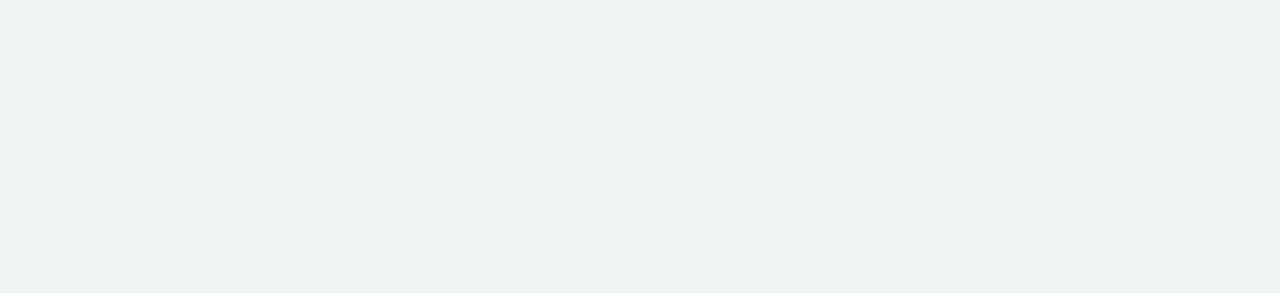
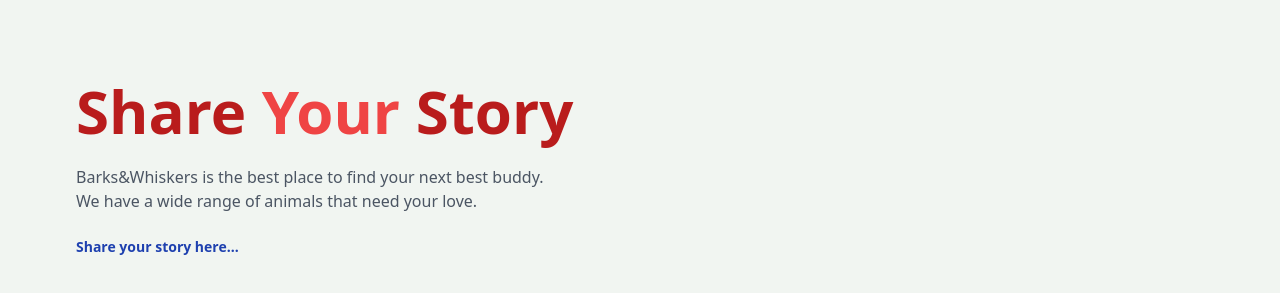
Before and after one commit to priyanshkh14/mern-pet-adoption, a React (Vite) app in the folder client/: page / in a window 1280 px wide. Shown: the part 607-900 px from the top of the page. Before the commit the page ends 800 px from the top, so only its background shows below. Built offline with nearby package versions, Linux system fonts and the light colour scheme; no server answers.

Commit message:
complete create blog page ui

```diff
--- a/client/src/App.jsx
+++ b/client/src/App.jsx
@@ -11,6 +11,7 @@
 import UpdateRehome from './pages/UpdateRehome';
 import Rehome from './pages/Rehome';
 import Search from './pages/Search';
+import CreateBlog from './pages/CreateBlog';
 
 export default function App() {
   return (
@@ -27,6 +28,7 @@
       <Route element={<PrivateRoute />}>
         <Route path="/profile" element={<Profile />} />
         <Route path='/create-rehome' element={<CreateRehome />} />
+        <Route path='/create-blog' element={<CreateBlog />} />
         <Route path='/update-rehome/:rehomeId' element={<UpdateRehome />} />
       </Route>
     </Routes>
--- /dev/null
+++ b/client/src/pages/CreateBlog.jsx
@@ -0,0 +1,22 @@
+import React from 'react'
+
+export default function CreateBlog() {
+  return (
+    <main className='p-3 max-w-4xl mx-auto'>
+        <h1 className='text-5xl font-semibold text-center my-7'>Share Your Pet Rescue Story</h1>
+        <p className='text-2xl font font-semibold text-center my-7'>Please fill out the form below so we can share your pet rescue story</p>
+        <form className='flex flex-col sm:flex-row gap-4'>
+            <div className='flex flex-col gap-4 flex-1'>
+                <input type='text' placeholder='Title' className='border p-3 rounded-lg' id='title' maxLength='70' minLength='8' required></input>
+                <textarea type='text' placeholder='Your Story' className='border p-3 rounded-lg' id='description' required></textarea>
+                <p className='font-semibold'>Images:
+                    <span className='font-normal text-gray-600 ml-2'>The first image will be the cover (max 6)</span>
+                </p>
+                <input className='p-3 border border-gray-300 rounded w-full' type='file' id='images' accept='image/*' multiple/>
+                <button className='p-3 text-red-700 border border-red-700 rounded uppercase hover:shadow-lg disabled:opacity-80'>Upload</button>
+                <button className='p-3 bg-red-700 text-white rounded-lg uppercase hover:opacity-95 disabled:opacity-80'>Post</button>
+            </div>
+        </form>
+    </main>
+  )
+}
--- a/client/src/pages/Home.jsx
+++ b/client/src/pages/Home.jsx
@@ -104,6 +104,19 @@
 
 
       {/* bottom */}
+      <div className='flex flex-col gap-6 p-28 px-3 max-w-6xl mx-auto'>
+      <h1 className='text-red-700 font-bold text-3xl lg:text-6xl'>
+        Share <span className='text-red-500'>Your</span> Story
+      </h1>
+      <div className='text-gray-600 text-s sm:text-m'>
+        Barks&Whiskers is the best place to find your next best buddy.
+        <br/>
+        We have a wide range of animals that need your love.
+      </div>
+      <Link to={"/create-blog"} className='text-xs sm:text-sm text-blue-800 font-bold hover:underline'>
+        Share your story here...
+      </Link>
+    </div>
     </div>
   )
 }
```
